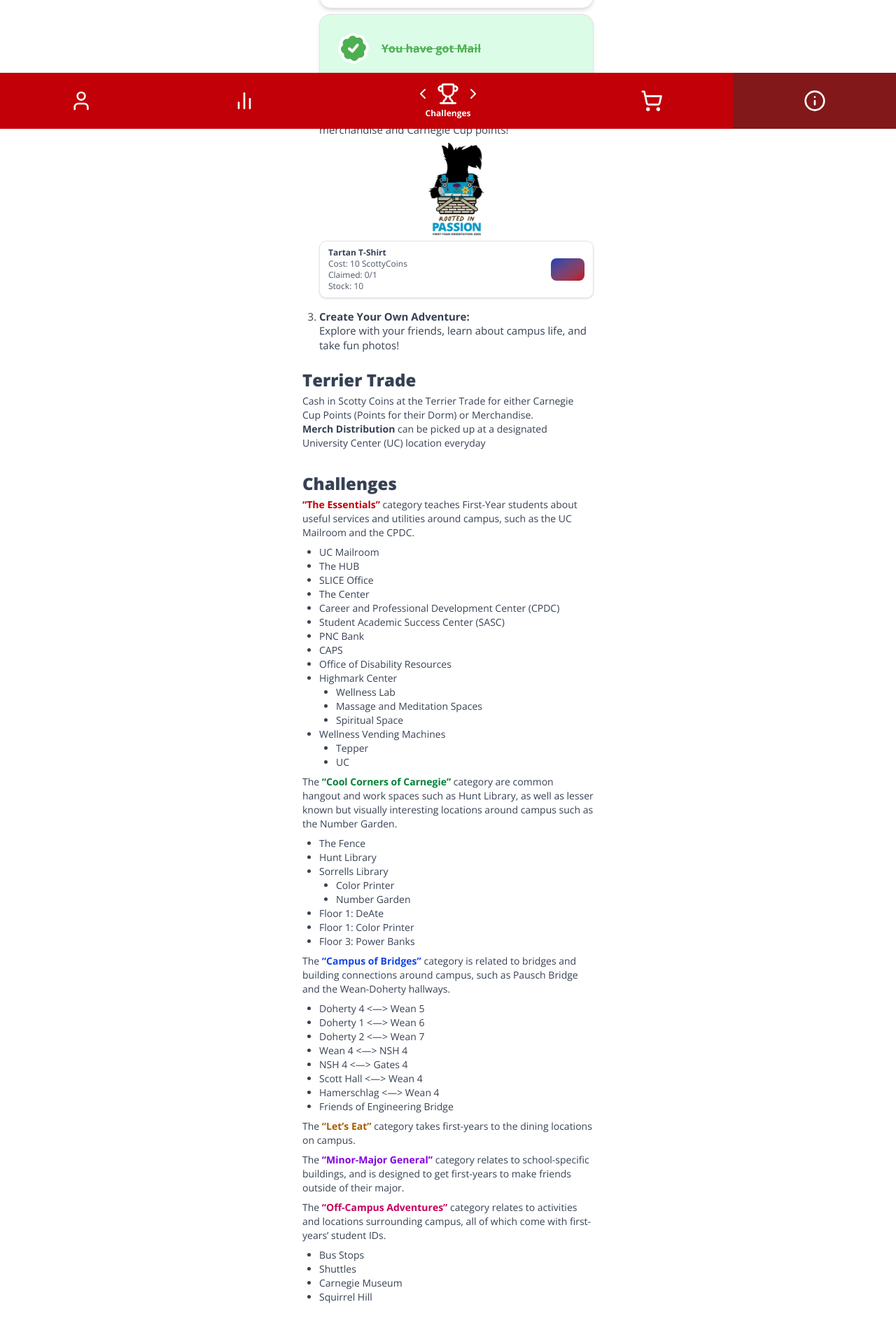
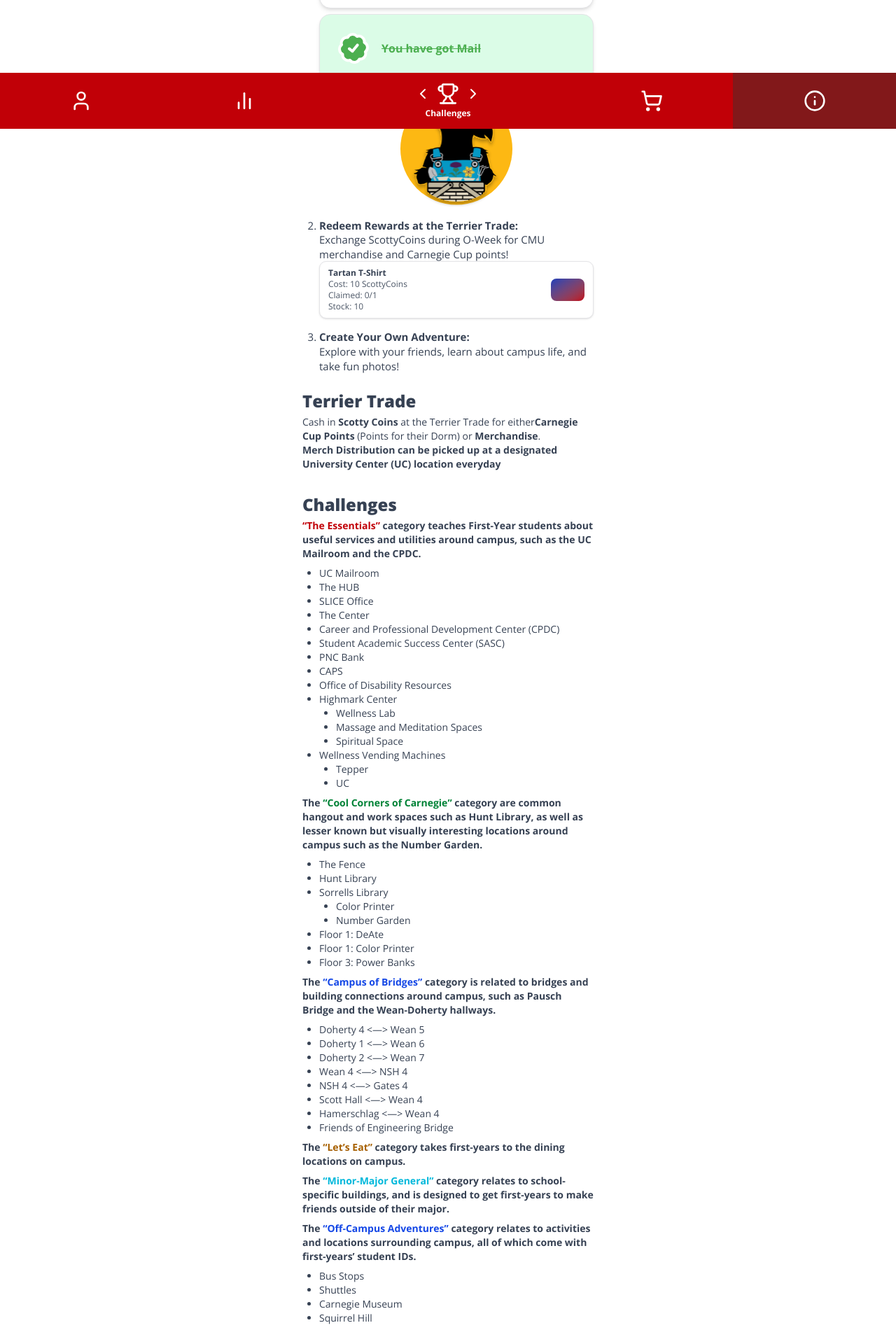
Before and after one commit to ScottyLabs/o-quest, a React (Vite) app in the folder apps/frontend/: page /about in a window 1280 px wide. Shown: the part 616-2536 px from the top of the page at 70% size. Built offline with nearby package versions, Linux system fonts and the light colour scheme.

Commit message:
style: make font weight match figma more

```diff
--- a/apps/frontend/src/routes/about.tsx
+++ b/apps/frontend/src/routes/about.tsx
@@ -63,6 +63,13 @@ function About() {
                                 }}
                             />
                         </div>
+                        <div className="flex justify-center my-2">
+                            <img
+                                src="/images/about-page-scotty-coin.svg"
+                                alt="Scotty Coin"
+                                className="w-40"
+                            />
+                        </div>
                     </li>
                     <li>
                         <span className="font-bold">
@@ -71,13 +78,7 @@ function About() {
                         <br />
                         Exchange ScottyCoins during O-Week for CMU merchandise
                         and Carnegie Cup points!
-                        <div className="flex justify-center my-2">
-                            <img
-                                src="/images/about-page-scotty.svg"
-                                alt="Scotty Mascot"
-                                className="w-20"
-                            />
-                        </div>
+                        {/* use terrier trade card instead */}
                         <div className="bg-white border rounded-lg px-3 py-2 shadow-sm flex items-center gap-2">
                             <div>
                                 <div className="font-bold text-xs">
@@ -111,12 +112,16 @@ function About() {
                     Terrier Trade
                 </div>
                 <div className="text-gray-700 text-sm mb-2">
-                    Cash in Scotty Coins at the Terrier Trade for either
-                    Carnegie Cup Points (Points for their Dorm) or Merchandise.
+                    Cash in <span className="font-bold">Scotty Coins</span> at
+                    the Terrier Trade for either
+                    <span className="font-bold">Carnegie Cup Points</span>{" "}
+                    (Points for their Dorm) or{" "}
+                    <span className="font-bold">Merchandise</span>.
                     <br />
-                    <span className="font-bold">Merch Distribution</span> can be
-                    picked up at a designated University Center (UC) location
-                    everyday
+                    <span className="font-bold">
+                        Merch Distribution can be picked up at a designated
+                        University Center (UC) location everyday
+                    </span>
                 </div>
             </div>
 
@@ -125,10 +130,8 @@ function About() {
                 <div className="font-extrabold text-2xl text-gray-700 mb-1">
                     Challenges
                 </div>
-                <div className="text-gray-700 text-sm mb-2">
-                    <span className="font-bold text-red-700">
-                        “The Essentials”
-                    </span>{" "}
+                <div className="text-gray-700 text-sm font-bold mb-2">
+                    <span className="text-red-700">“The Essentials”</span>{" "}
                     category teaches First-Year students about useful services
                     and utilities around campus, such as the UC Mailroom and the
                     CPDC.
@@ -159,9 +162,9 @@ function About() {
                         </ul>
                     </li>
                 </ul>
-                <div className="text-gray-700 text-sm mb-2">
+                <div className="text-gray-700 text-sm font-bold mb-2">
                     The{" "}
-                    <span className="font-bold text-green-700">
+                    <span className="text-green-700">
                         “Cool Corners of Carnegie”
                     </span>{" "}
                     category are common hangout and work spaces such as Hunt
@@ -182,11 +185,9 @@ function About() {
                     <li>Floor 1: Color Printer</li>
                     <li>Floor 3: Power Banks</li>
                 </ul>
-                <div className="text-gray-700 text-sm mb-2">
+                <div className="text-gray-700 text-sm font-bold mb-2">
                     The{" "}
-                    <span className="font-bold text-blue-700">
-                        “Campus of Bridges”
-                    </span>{" "}
+                    <span className="text-blue-700">“Campus of Bridges”</span>{" "}
                     category is related to bridges and building connections
                     around campus, such as Pausch Bridge and the Wean-Doherty
                     hallways.
@@ -201,26 +202,21 @@ function About() {
                     <li>Hamerschlag &lt;—&gt; Wean 4</li>
                     <li>Friends of Engineering Bridge</li>
                 </ul>
-                <div className="text-gray-700 text-sm mb-2">
-                    The{" "}
-                    <span className="font-bold text-yellow-700">
-                        “Let’s Eat”
-                    </span>{" "}
+                <div className="text-gray-700 text-sm font-bold mb-2">
+                    The <span className="text-yellow-700">“Let’s Eat”</span>{" "}
                     category takes first-years to the dining locations on
                     campus.
                 </div>
-                <div className="text-gray-700 text-sm mb-2">
+                <div className="text-gray-700 text-sm font-bold mb-2">
                     The{" "}
-                    <span className="font-bold text-purple-700">
-                        “Minor-Major General”
-                    </span>{" "}
+                    <span className="text-cyan-500">“Minor-Major General”</span>{" "}
                     category relates to school-specific buildings, and is
                     designed to get first-years to make friends outside of their
                     major.
                 </div>
-                <div className="text-gray-700 text-sm mb-2">
+                <div className="text-gray-700 text-sm font-bold mb-2">
                     The{" "}
-                    <span className="font-bold text-pink-700">
+                    <span className="text-blue-700">
                         “Off-Campus Adventures”
                     </span>{" "}
                     category relates to activities and locations surrounding
```
Also changed, not shown: apps/frontend/public/images/about-page-scotty-coin.svg (added).
